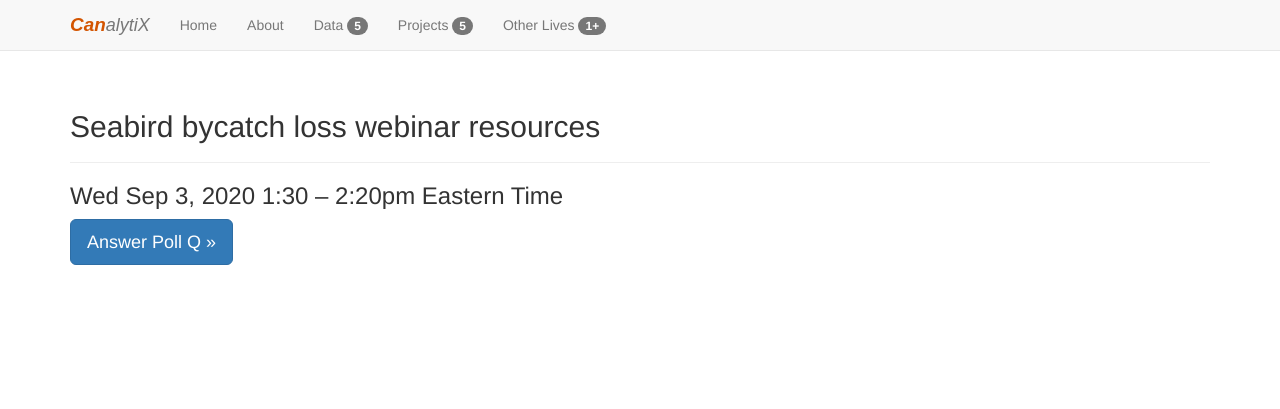
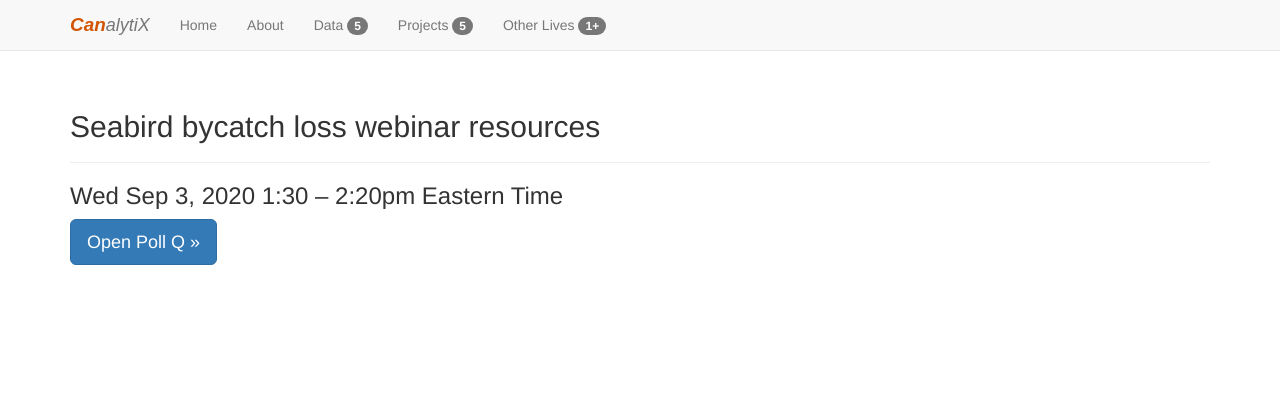
Before and after one commit to HVoltBb/HVoltBb.github.io, a Jekyll site: the page built from random/things/onenoaa20200715.html, in a window 1280 px wide and 1015 px high. Shown: the top 409 px of the window. Built offline with Jekyll 4.4.1, drawn with Linux system fonts in a browser that asks for light colours; comment, search, counter and statistics services are not loaded.

Commit message:
Update onenoaa20200715.html

```diff
--- a/random/things/onenoaa20200715.html
+++ b/random/things/onenoaa20200715.html
@@ -12,7 +12,7 @@
 </div>
 <div>
 	<h3>Wed Sep 3, 2020 1:30 – 2:20pm Eastern Time</h3>
-	<a class="btn btn-lg btn-primary" href="https://www.poll-maker.com/results3040555x091e7B45-94" role="button">Answer Poll Q &raquo;</a>
+	<a class="btn btn-lg btn-primary text-center" href="https://linkto.run/p/BTGX1A9A" role="button" target="_blank">Open Poll Q &raquo;</a>
 	<p style="margin-bottom: 10cm"></p>
 </div>
 <hr>
```
